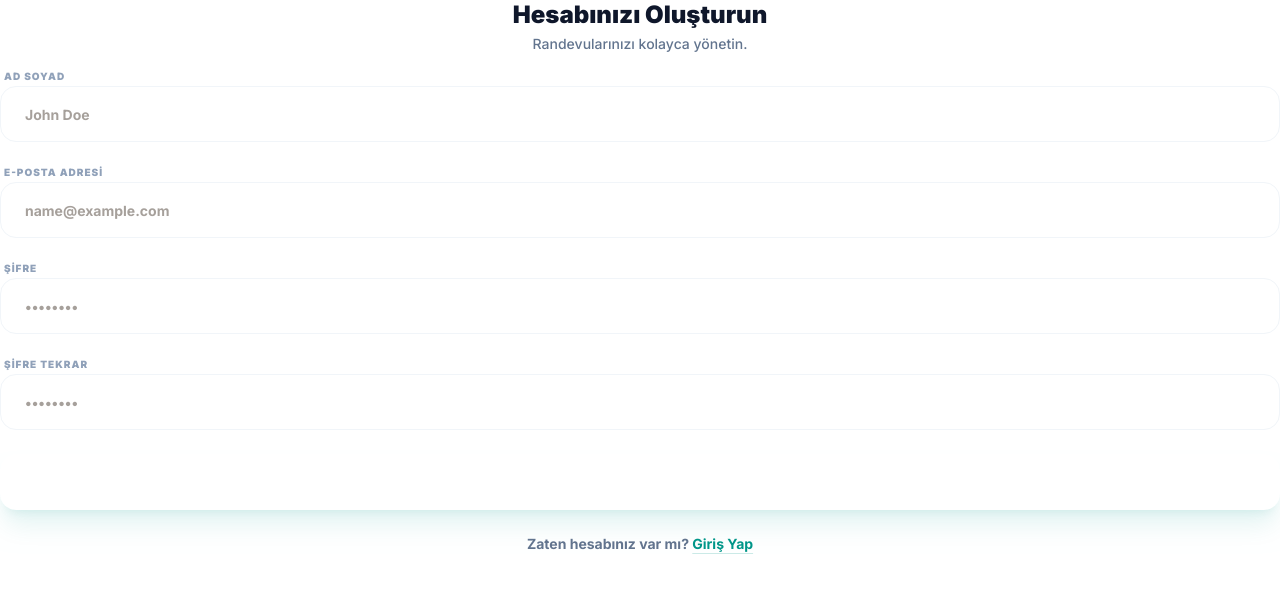
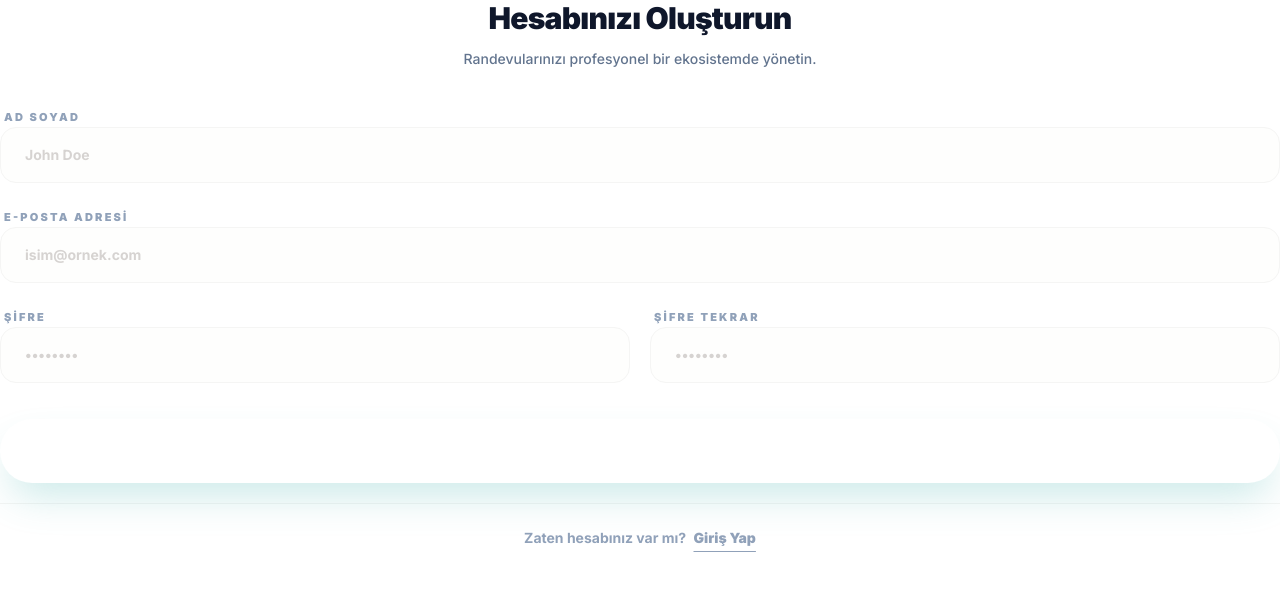
Before and after one commit to destecplanner/DestecPlanner1, a Next.js app in the folder frontend/: page /register in a window 1280 px wide. Shown: the top 590 px of the page. Built offline with nearby package versions, Linux system fonts and the light colour scheme; no server answers.

Commit message:
style: refine registration and login UI for premium experience

```diff
--- a/frontend/src/app/auth/login/page.tsx
+++ b/frontend/src/app/auth/login/page.tsx
@@ -45,39 +45,80 @@ export default function LoginPage() {
     }
   };
 
-  return (
-    <form onSubmit={handleSubmit} className="space-y-4">
+    <div className="space-y-8">
+      <div className="text-center">
+        <h2 className="text-3xl font-black text-slate-900 tracking-tight mb-3">
+          Tekrar Hoş Geldiniz
+        </h2>
+        <p className="text-slate-500 text-sm font-medium leading-relaxed">
+          İşletmenizi ve randevularınızı yönetmek için giriş yapın.
+        </p>
+      </div>
+
+      <form onSubmit={handleSubmit} className="space-y-5">
         <div className="space-y-2">
-        <label className="text-xs font-bold uppercase tracking-widest text-slate-500">E-posta Adresi</label>
+          <label className="text-[11px] font-black uppercase tracking-[0.2em] text-slate-400 ml-1">E-posta Adresi</label>
           <Input
             type="email"
-          placeholder="name@example.com"
+            placeholder="isim@ornek.com"
             value={email}
             onChange={(e) => setEmail(e.target.value)}
             required
+            className="h-14 rounded-2xl border-stone-100 bg-stone-50/30 focus:bg-white transition-all text-slate-900 placeholder:text-stone-300 font-bold"
           />
         </div>
+
         <div className="space-y-2">
-        <label className="text-xs font-bold uppercase tracking-widest text-slate-500">Şifre</label>
+          <div className="flex items-center justify-between px-1">
+            <label className="text-[11px] font-black uppercase tracking-[0.2em] text-slate-400">Şifre</label>
+            <Link href="/auth/forgot-password" title="Şifremi Unuttum" className="text-[10px] font-black uppercase tracking-wider text-primary hover:text-primary/80 transition-colors">
+              Şifremi Unuttum
+            </Link>
+          </div>
           <Input
             type="password"
             placeholder="••••••••"
             value={password}
             onChange={(e) => setPassword(e.target.value)}
             required
+            className="h-14 rounded-2xl border-stone-100 bg-stone-50/30 focus:bg-white transition-all text-slate-900 placeholder:text-stone-300 font-bold"
           />
         </div>
 
-      {error && <p className="text-rose-600 text-[10px] font-bold uppercase tracking-wider mt-2 bg-rose-50 p-3 rounded-xl border border-rose-100">{error}</p>}
+        {error && (
+          <div className="bg-rose-50 border border-rose-100 p-4 rounded-2xl animate-in fade-in zoom-in-95 duration-300">
+            <p className="text-rose-600 text-[10px] font-black uppercase tracking-wider text-center flex items-center justify-center gap-2">
+              <span className="w-1.5 h-1.5 rounded-full bg-rose-500 animate-pulse" />
+              {error}
+            </p>
+          </div>
+        )}
 
-      <Button type="submit" className="w-full h-14 rounded-2xl shadow-lg shadow-teal-600/20" size="lg" disabled={loading}>
-        {loading ? 'Giriş yapılıyor...' : 'Giriş Yap'}
+        <div className="pt-4">
+          <Button
+            type="submit"
+            className="w-full h-16 rounded-full shadow-[0_20px_40px_-10px_rgba(63,176,172,0.3)] font-black text-lg transition-all active:scale-[0.98] hover:shadow-[0_25px_50px_-12px_rgba(63,176,172,0.4)]"
+            size="lg"
+            disabled={loading}
+          >
+            {loading ? (
+              <span className="flex items-center gap-2">
+                <span className="w-2 h-2 rounded-full bg-white animate-bounce [animation-delay:-0.3s]" />
+                <span className="w-2 h-2 rounded-full bg-white animate-bounce [animation-delay:-0.15s]" />
+                <span className="w-2 h-2 rounded-full bg-white animate-bounce" />
+              </span>
+            ) : 'Giriş Yap'}
           </Button>
+        </div>
 
-      <p className="text-center text-slate-500 text-sm mt-6 font-medium">
+        <div className="pt-6 border-t border-stone-100">
+          <p className="text-center text-slate-400 text-sm font-bold">
             Hesabınız yok mu? {' '}
-        <Link href="/auth/register" className="text-teal-600 hover:text-teal-700 font-bold underline underline-offset-4 decoration-teal-600/20">Kayıt Ol</Link>
+            <Link href="/auth/register" className="text-primary hover:text-primary/80 underline underline-offset-8 decoration-primary/20 hover:decoration-primary/40 transition-all font-black ml-1">
+              Kayıt Ol
+            </Link>
           </p>
+        </div>
       </form>
-  );
+    </div>
 }
--- a/frontend/src/app/auth/register/page.tsx
+++ b/frontend/src/app/auth/register/page.tsx
@@ -58,81 +58,103 @@ function RegisterForm() {
   };
 
   return (
-    <div className="space-y-6">
-      <div className="text-center mb-2">
-        <h2 className="text-2xl font-black text-slate-900 leading-tight">
+    <div className="space-y-8">
+      <div className="text-center">
+        <h2 className="text-3xl font-black text-slate-900 tracking-tight mb-3">
           Hesabınızı Oluşturun
         </h2>
-        <p className="text-slate-500 text-sm font-medium mt-1">
-          {roleFromUrl === 'owner' ? 'İşletmenizi yönetmeye hemen başlayın.' : 'Randevularınızı kolayca yönetin.'}
+        <p className="text-slate-500 text-sm font-medium leading-relaxed">
+          {roleFromUrl === 'owner'
+            ? 'İşletmenizi dijital dünyada premium bir seviyeye taşıyın.'
+            : 'Randevularınızı profesyonel bir ekosistemde yönetin.'}
         </p>
       </div>
 
-      <form onSubmit={handleSubmit} className="space-y-4">
-        <div className="space-y-1.5">
-          <label className="text-[10px] font-black uppercase tracking-widest text-slate-400 ml-1">Ad Soyad</label>
+      <form onSubmit={handleSubmit} className="space-y-5">
+        <div className="space-y-2">
+          <label className="text-[11px] font-black uppercase tracking-[0.2em] text-slate-400 ml-1">Ad Soyad</label>
           <Input
             type="text"
             placeholder="John Doe"
             value={name}
             onChange={(e) => setName(e.target.value)}
             required
-            className="border-slate-100 focus:border-teal-500/30"
+            className="h-14 rounded-2xl border-stone-100 bg-stone-50/30 focus:bg-white transition-all text-slate-900 placeholder:text-stone-300 font-bold"
           />
         </div>
 
-        <div className="space-y-1.5">
-          <label className="text-[10px] font-black uppercase tracking-widest text-slate-400 ml-1">E-posta Adresi</label>
+        <div className="space-y-2">
+          <label className="text-[11px] font-black uppercase tracking-[0.2em] text-slate-400 ml-1">E-posta Adresi</label>
           <Input
             type="email"
-            placeholder="name@example.com"
+            placeholder="isim@ornek.com"
             value={email}
             onChange={(e) => setEmail(e.target.value)}
             required
-            className="border-slate-100 focus:border-teal-500/30"
+            className="h-14 rounded-2xl border-stone-100 bg-stone-50/30 focus:bg-white transition-all text-slate-900 placeholder:text-stone-300 font-bold"
           />
         </div>
 
-        <div className="space-y-1.5">
-          <label className="text-[10px] font-black uppercase tracking-widest text-slate-400 ml-1">Şifre</label>
+        <div className="grid grid-cols-1 gap-5 sm:grid-cols-2">
+          <div className="space-y-2">
+            <label className="text-[11px] font-black uppercase tracking-[0.2em] text-slate-400 ml-1">Şifre</label>
             <Input
               type="password"
               placeholder="••••••••"
               value={password}
               onChange={(e) => setPassword(e.target.value)}
               required
-            className="border-slate-100 focus:border-teal-500/30"
+              className="h-14 rounded-2xl border-stone-100 bg-stone-50/30 focus:bg-white transition-all text-slate-900 placeholder:text-stone-300 font-bold"
             />
           </div>
 
-        <div className="space-y-1.5">
-          <label className="text-[10px] font-black uppercase tracking-widest text-slate-400 ml-1">Şifre Tekrar</label>
+          <div className="space-y-2">
+            <label className="text-[11px] font-black uppercase tracking-[0.2em] text-slate-400 ml-1">Şifre Tekrar</label>
             <Input
               type="password"
               placeholder="••••••••"
               value={passwordConfirmation}
               onChange={(e) => setPasswordConfirmation(e.target.value)}
               required
-            className="border-slate-100 focus:border-teal-500/30"
+              className="h-14 rounded-2xl border-stone-100 bg-stone-50/30 focus:bg-white transition-all text-slate-900 placeholder:text-stone-300 font-bold"
             />
+          </div>
         </div>
 
         {error && (
-          <div className="bg-rose-50 border border-rose-100 p-4 rounded-2xl">
-            <p className="text-rose-600 text-[10px] font-black uppercase tracking-wider text-center">{error}</p>
+          <div className="bg-rose-50 border border-rose-100 p-4 rounded-2xl animate-in fade-in zoom-in-95 duration-300">
+            <p className="text-rose-600 text-[10px] font-black uppercase tracking-wider text-center flex items-center justify-center gap-2">
+              <span className="w-1.5 h-1.5 rounded-full bg-rose-500 animate-pulse" />
+              {error}
+            </p>
           </div>
         )}
 
-        <div className="pt-2">
-          <Button type="submit" className="w-full h-14 rounded-2xl shadow-xl shadow-teal-600/10 font-black text-base" size="lg" disabled={loading}>
-            {loading ? 'Hesap oluşturuluyor...' : 'Ücretsiz Kayıt Ol'}
+        <div className="pt-4">
+          <Button
+            type="submit"
+            className="w-full h-16 rounded-full shadow-[0_20px_40px_-10px_rgba(63,176,172,0.3)] font-black text-lg transition-all active:scale-[0.98] hover:shadow-[0_25px_50px_-12px_rgba(63,176,172,0.4)]"
+            size="lg"
+            disabled={loading}
+          >
+            {loading ? (
+              <span className="flex items-center gap-2">
+                <span className="w-2 h-2 rounded-full bg-white animate-bounce [animation-delay:-0.3s]" />
+                <span className="w-2 h-2 rounded-full bg-white animate-bounce [animation-delay:-0.15s]" />
+                <span className="w-2 h-2 rounded-full bg-white animate-bounce" />
+              </span>
+            ) : 'Ücretsiz Kayıt Ol'}
           </Button>
         </div>
 
-        <p className="text-center text-slate-500 text-sm mt-6 font-bold">
+        <div className="pt-6 border-t border-stone-100">
+          <p className="text-center text-slate-400 text-sm font-bold">
             Zaten hesabınız var mı? {' '}
-          <Link href="/auth/login" className="text-teal-600 hover:text-teal-700 underline underline-offset-4 decoration-teal-600/20">Giriş Yap</Link>
+            <Link href="/auth/login" className="text-primary hover:text-primary/80 underline underline-offset-8 decoration-primary/20 hover:decoration-primary/40 transition-all font-black ml-1">
+              Giriş Yap
+            </Link>
           </p>
+        </div>
       </form>
     </div>
   );
```
Also changed, not shown: frontend/src/app/auth/layout.tsx (+11 -7 lines). Lines whose indentation alone changed are shown as unchanged.
